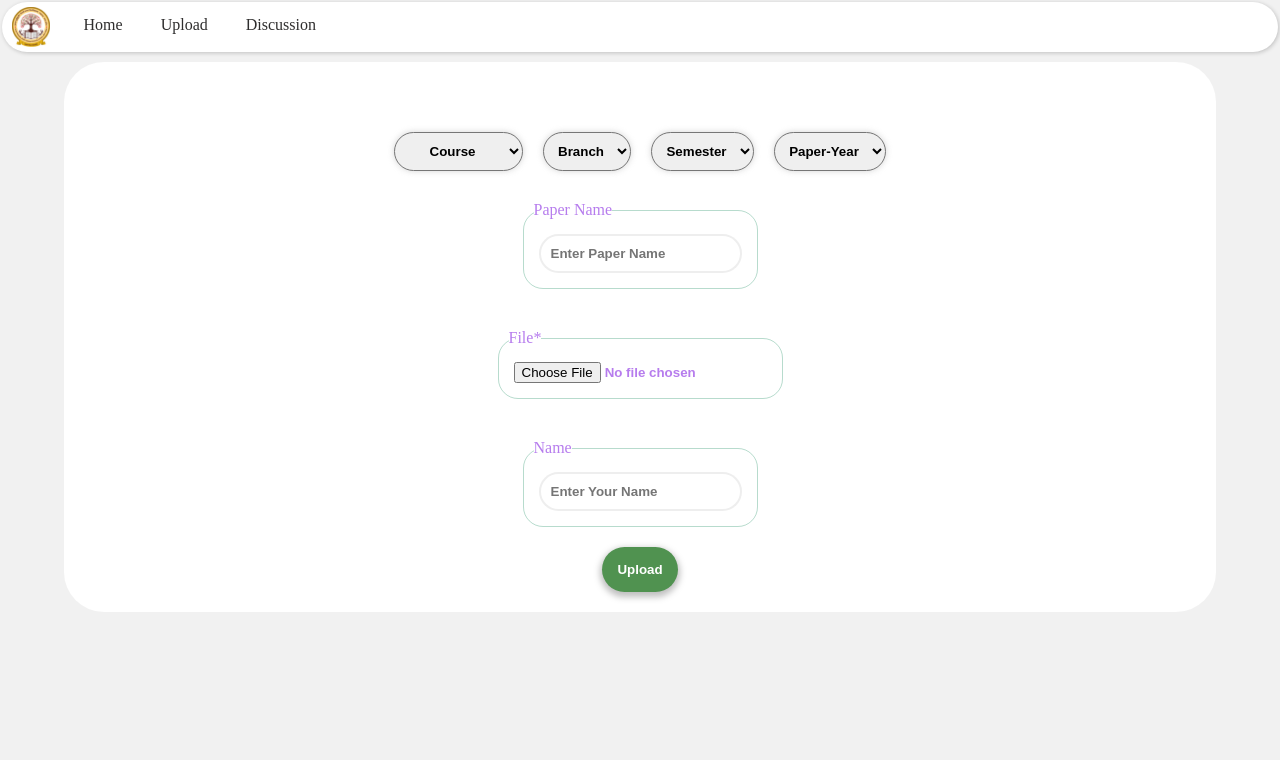
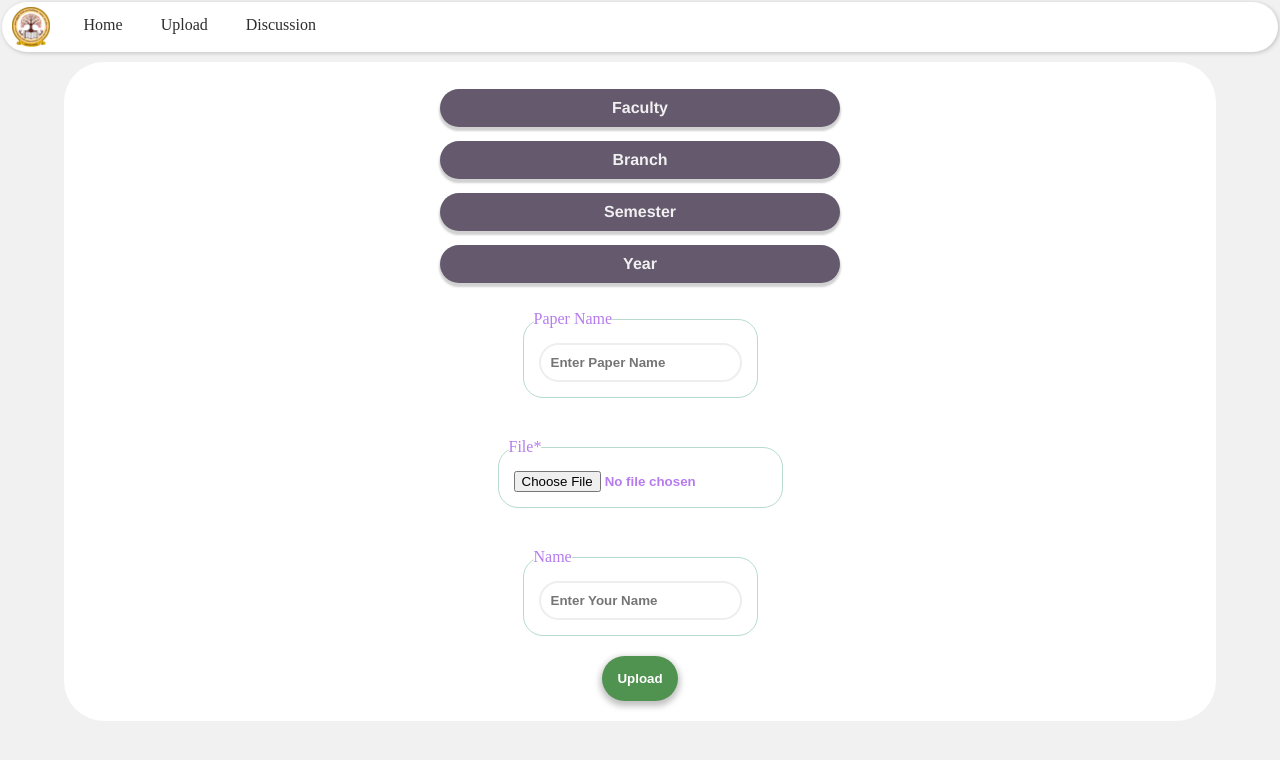
Before and after one commit to Shivamtiwari6393/kmcian_frontend, a React (Vite) app: page /Upload in a window 1280 px wide. Shown: the top 760 px of the page. Built offline with nearby package versions, Linux system fonts and the light colour scheme.

Commit message:
added custom select in upload.jsx

```diff
--- a/src/Components/Card.jsx
+++ b/src/Components/Card.jsx
@@ -4,7 +4,7 @@ import "../Styles/Card.css";
 import { useNavigate } from "react-router-dom";
 import Loading from "./Loading";
 import CustomSelect from "./CustomSelect";
-import "../Styles/CustomSelect.css"
+import "../Styles/CustomSelect.css";
 
 export default function Card() {
   const navigate = useNavigate();
@@ -31,6 +31,14 @@ export default function Card() {
       [name]: value,
     }));
   };
+
+  const handleAdminChange = (e)=>{
+    setError("");
+    setPaperData((prevData) => ({
+      ...prevData,
+      [e.target.name]: e.target.value,
+    }));
+  }
 
   // ---------------paper data fetch request----------------------
 
@@ -122,9 +130,6 @@ export default function Card() {
     // { value: "Social Science", label: "Social Science" },
     // { value: "Art and Humanities", label: "Arts & Humanities" },
     { value: "Pharmacy", label: "Pharmacy" },
-
-
-
   ];
 
   const engineeringBranchOptions = [
@@ -155,11 +160,9 @@ export default function Card() {
     { value: "LLB", label: "LLB" },
   ];
 
-
-// science options
+  // science options
 
   const scienceBranchOptions = [
-
     { value: "All", label: "All" },
     { value: "MCA", label: "MCA" },
     { value: "BCA", label: "BCA" },
@@ -175,20 +178,15 @@ export default function Card() {
     { value: "BA_HM", label: "BA Home Science" },
     { value: "MA_HM", label: "MA Home Science" },
     { value: "B_LIB", label: "B.lib." },
-
-  ]
-
+  ];
 
   // pharmacy options
 
-const pharmacyBranchOptions = [
-  { value: "All", label: "All" },
-  { value: "B_PHARM", label: "B.Pharm" },
-  { value: "D_PHARM", label: "D.Pharm" },
-]
-
-
-
+  const pharmacyBranchOptions = [
+    { value: "All", label: "All" },
+    { value: "B_PHARM", label: "B.Pharm" },
+    { value: "D_PHARM", label: "D.Pharm" },
+  ];
 
   const semesterOptions = [
     { value: "All", label: "All" },
@@ -213,17 +211,21 @@ const pharmacyBranchOptions = [
     { value: "2025", label: "2025" },
   ];
 
-  let branchOptions = [
-  ]
+  let branchOptions = [];
 
-  paperData.course === "Engineering" ? branchOptions = engineeringBranchOptions: "";
-  paperData.course === "Commerce" ? branchOptions = commerceBranchOptions: "";
-  paperData.course === "Legal Studies" ? branchOptions = legalStudiesBranchOptions: "";
-  paperData.course === "Science" ? branchOptions = scienceBranchOptions: "";
-  paperData.course === "Pharmacy" ? branchOptions = pharmacyBranchOptions: "";
-
-
-
+  paperData.course === "Engineering"
+    ? (branchOptions = engineeringBranchOptions)
+    : "";
+  paperData.course === "Commerce"
+    ? (branchOptions = commerceBranchOptions)
+    : "";
+  paperData.course === "Legal Studies"
+    ? (branchOptions = legalStudiesBranchOptions)
+    : "";
+  paperData.course === "Science" ? (branchOptions = scienceBranchOptions) : "";
+  paperData.course === "Pharmacy"
+    ? (branchOptions = pharmacyBranchOptions)
+    : "";
 
   return (
     <>
@@ -264,7 +266,7 @@ const pharmacyBranchOptions = [
             name="downloadable"
             id="downloadable"
             value={paperData.downloadable}
-            onChange={handleChange}
+            onChange={handleAdminChange}
             required
             style={{
               display: "none",
@@ -280,6 +282,7 @@ const pharmacyBranchOptions = [
           <div id="button">
             <button onClick={request}>Go</button>
           </div>
+          <div onClick={verify} className="admin"></div>
         </div>
       </div>
     </>
--- a/src/Components/Update.jsx
+++ b/src/Components/Update.jsx
@@ -259,11 +259,6 @@ export default function Upload() {
           </div>
         </fieldset>
 
-
-
-
-
-
         <button onClick={update}>Update</button>
         <button
           id="delete-button"
--- a/src/Components/Upload.jsx
+++ b/src/Components/Upload.jsx
@@ -2,6 +2,7 @@
 import { useState } from "react";
 import uploadcss from "../Styles/Upload.module.css";
 import Loading from "./Loading";
+import CustomSelect from "./CustomSelect";
 export default function Upload() {
   //--------------- state for data to be uploaded---------------------
   const [uploadData, setUploadData] = useState({
@@ -28,9 +29,14 @@ export default function Upload() {
 
   //------------- handle data change-----------
 
-  const handleDataChange = (e) => {
+  const handleDataChange = (name, value) => {
     setError("");
-    setUploadData((prev) => ({ ...prev, [e.target.name]: e.target.value }));
+    setUploadData((prev) => ({ ...prev, [name]: value }));
+  };
+
+  const handleInputChange = (e) => {
+    setError("");
+    setUploadData((prev) => ({ ...prev, [e.target.name]: e.targetvalue }));
   };
 
   const upload = () => {
@@ -98,6 +104,108 @@ export default function Upload() {
       .finally(() => setIsLoading(false));
   };
 
+  // Options for select inputs
+  const courseOptions = [
+    { value: "Engineering", label: "Engineering" },
+    { value: "Commerce", label: "Commerce" },
+    { value: "Legal Studies", label: "Legal Studies" },
+    { value: "Science", label: "Science" },
+    // { value: "Social Science", label: "Social Science" },
+    // { value: "Art and Humanities", label: "Arts & Humanities" },
+    { value: "Pharmacy", label: "Pharmacy" },
+  ];
+
+  const engineeringBranchOptions = [
+    { value: "All", label: "All" },
+    { value: "CSE(AI&ML)", label: "CSE(AI&ML)" },
+    { value: "CSE(AI&DS)", label: "CSE(AI&DS)" },
+    { value: "CSE", label: "CSE" },
+    { value: "BIO_TECHNOLOGY", label: "Bio Technology" },
+    { value: "CIVIL", label: "Civil" },
+    { value: "MACHANICAL", label: "Machanical" },
+    { value: "M_TECH_CSE(AI&ML)", label: "M.Tech - CSE(AI&ML)" },
+  ];
+
+  const commerceBranchOptions = [
+    { value: "All", label: "All" },
+    { value: "BBA", label: "BBA" },
+    { value: "MBA", label: "MBA" },
+    { value: "MBA_FA", label: "MBA(FA)" },
+    { value: "B_COM", label: "B.COM" },
+    { value: "B_COM_TT", label: "B.COM(TT)" },
+    { value: "M_COM", label: "M.COM" },
+  ];
+
+  const legalStudiesBranchOptions = [
+    { value: "All", label: "All" },
+    { value: "LLM", label: "LLM" },
+    { value: "BA_LLB", label: "BA LLB" },
+    { value: "LLB", label: "LLB" },
+  ];
+
+  // science options
+
+  const scienceBranchOptions = [
+    { value: "MCA", label: "MCA" },
+    { value: "BCA", label: "BCA" },
+    { value: "BSc_PHYSICS", label: "B.Sc Physics" },
+    { value: "BSc_CHEMISTRY", label: "B.Sc Chemistry" },
+    { value: "BSc_MATHEMATICS", label: "B.Sc Mathematics" },
+    { value: "BSc_CS", label: "B.Sc Computer Science" },
+    { value: "BSc_BIOTECHNOLOGY", label: "B.Sc Biotechnology" },
+    { value: "BSc_ZOOLOGY", label: "B.Sc Zoology" },
+    { value: "BSc_BOTANY", label: "B.Sc Botany" },
+    { value: "BSc_MICROBIOLOGY", label: "B.Sc Microbiology" },
+    { value: "BSc_STATISTICS", label: "B.Sc Statistics" },
+    { value: "BA_HM", label: "BA Home Science" },
+    { value: "MA_HM", label: "MA Home Science" },
+    { value: "B_LIB", label: "B.lib." },
+  ];
+
+  // pharmacy options
+
+  const pharmacyBranchOptions = [
+    { value: "B_PHARM", label: "B.Pharm" },
+    { value: "D_PHARM", label: "D.Pharm" },
+  ];
+
+  const semesterOptions = [
+    { value: "1", label: "1" },
+    { value: "2", label: "2" },
+    { value: "3", label: "3" },
+    { value: "4", label: "4" },
+    { value: "5", label: "5" },
+    { value: "6", label: "6" },
+    { value: "7", label: "7" },
+    { value: "8", label: "8" },
+  ];
+
+  const yearOptions = [
+    { value: "2019", label: "2019" },
+    { value: "2020", label: "2020" },
+    { value: "2021", label: "2021" },
+    { value: "2022", label: "2022" },
+    { value: "2023", label: "2023" },
+    { value: "2024", label: "2024" },
+    { value: "2025", label: "2025" },
+  ];
+
+  let branchOptions = [];
+
+  uploadData.course === "Engineering"
+    ? (branchOptions = engineeringBranchOptions)
+    : "";
+  uploadData.course === "Commerce"
+    ? (branchOptions = commerceBranchOptions)
+    : "";
+  uploadData.course === "Legal Studies"
+    ? (branchOptions = legalStudiesBranchOptions)
+    : "";
+  uploadData.course === "Science" ? (branchOptions = scienceBranchOptions) : "";
+  uploadData.course === "Pharmacy"
+    ? (branchOptions = pharmacyBranchOptions)
+    : "";
+
   // ------------------------------------------------------------
 
   return (
@@ -110,7 +218,7 @@ export default function Upload() {
             <p>{error}</p>{" "}
           </div>
         )}
-        <div className={uploadcss["content"]}>
+        {/* <div className={uploadcss["content"]}>
           <select
             name="course"
             value={uploadData.course}
@@ -204,7 +312,32 @@ export default function Upload() {
             <option value="2024">2024</option>
             <option value="2025">2025</option>
           </select>
-        </div>
+        </div> */}
+
+        <CustomSelect
+          options={courseOptions}
+          value={uploadData.course}
+          onChange={(value) => handleDataChange("course", value)}
+          placeholder="Faculty"
+        />
+        <CustomSelect
+          options={branchOptions}
+          value={uploadData.branch}
+          onChange={(value) => handleDataChange("branch", value)}
+          placeholder="Branch"
+        />
+        <CustomSelect
+          options={semesterOptions}
+          value={uploadData.semester}
+          onChange={(value) => handleDataChange("semester", value)}
+          placeholder="Semester"
+        />
+        <CustomSelect
+          options={yearOptions}
+          value={uploadData.year}
+          onChange={(value) => handleDataChange("year", value)}
+          placeholder="Year"
+        />
 
         <fieldset>
           <legend>Paper Name</legend>
@@ -214,7 +347,7 @@ export default function Upload() {
               name="paper"
               placeholder="Enter Paper Name"
               value={uploadData.paper}
-              onChange={handleDataChange}
+              onChange={handleInputChange}
               required
             />
           </div>
@@ -239,7 +372,7 @@ export default function Upload() {
               name="name"
               placeholder="Enter Your Name"
               value={uploadData.name}
-              onChange={handleDataChange}
+              onChange={handleInputChange}
               required
             />
           </div>
--- a/src/Styles/Card.css
+++ b/src/Styles/Card.css
@@ -46,7 +46,20 @@
   box-shadow: 0px 3px 2px rgb(195, 195, 195);
 }
 
+.admin{
+  width: 10px;
+  height: 10px;
+}
 
+#downloadable{
+  padding: 10px;
+  text-align: center;
+  font-weight: bold;
+  border-radius: 20px;
+  border: none;
+  box-shadow: 0px 4px 5px rgb(195, 195, 195);
+
+}
 
 @media screen  and (max-width: 550px) {
 
--- a/src/Styles/CustomSelect.css
+++ b/src/Styles/CustomSelect.css
@@ -3,9 +3,10 @@
     background-color: rgb(101, 89, 110);
     text-align: center;
     position: relative;
-    width: 100%;
+    width: 96%;
+    max-width: 400px;
     font-family:'Franklin Gothic Medium', 'Arial Narrow', Arial, sans-serif;
-    margin-bottom: 10px;
+    margin: 7px auto;
     box-shadow: 0px 3px 2px 1px rgba(190, 190, 190, 0.7);
     border-radius: 20px;
 
@@ -38,7 +39,8 @@
     box-shadow: 0px 0px 5px 4px rgba(190, 190, 190, 0.7);
     max-height: 200px;
     overflow-y: scroll;
-    scrollbar-width:thin;
+    scroll-behavior: smooth;
+    scrollbar-width: thin;
 
 
   }
--- a/src/Styles/Loading.css
+++ b/src/Styles/Loading.css
@@ -1,4 +1,5 @@
 .loading-container {
+  user-select: none;
   position: fixed;
   background-color: rgba(255, 255, 255, 0.777);
   top: 0px;
--- a/src/Styles/Upload.module.css
+++ b/src/Styles/Upload.module.css
@@ -85,11 +85,11 @@ button:hover {
   .upload input {
     font-size: x-small;
     padding: 5px;
-    margin: 0px;
+    margin-top: 0px;
   }
 
   .upload fieldset {
-    margin: 5px;
+    margin-top: 10px;
     font-size: small;
   }
 
```
